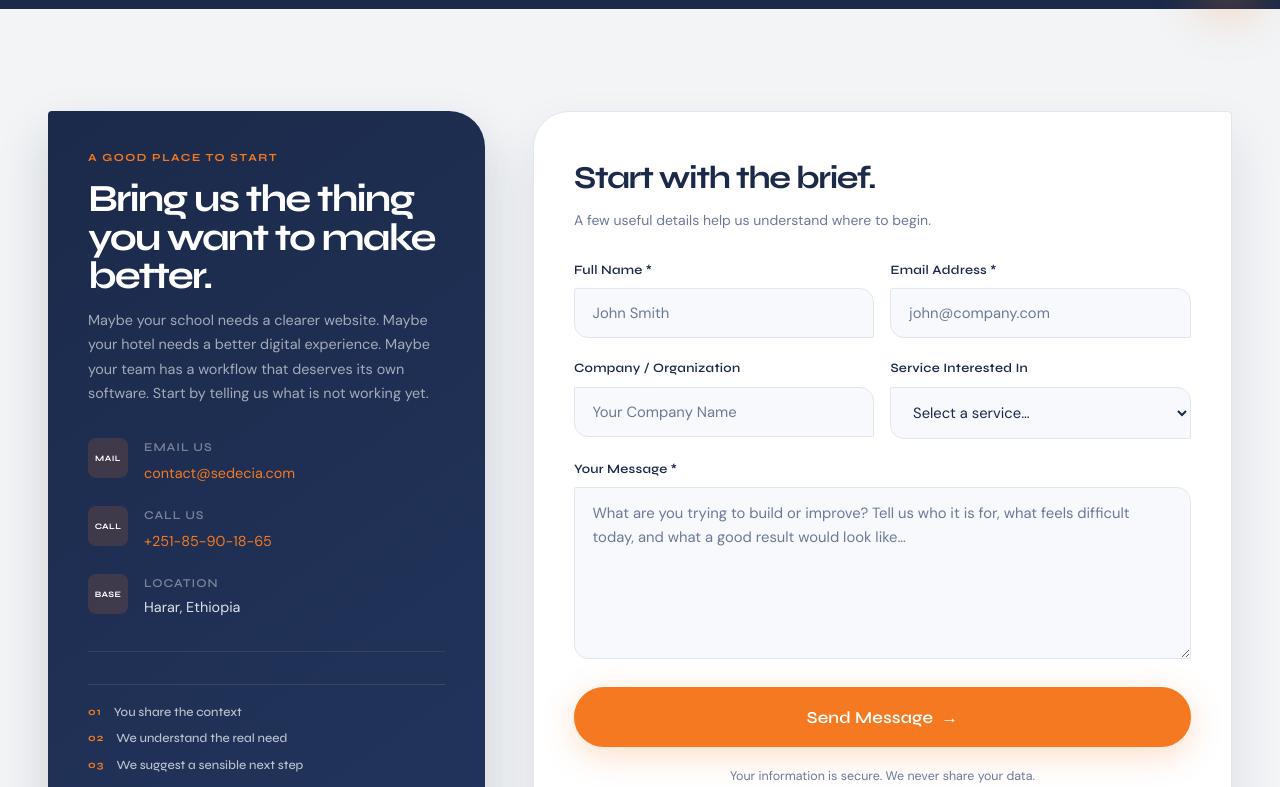
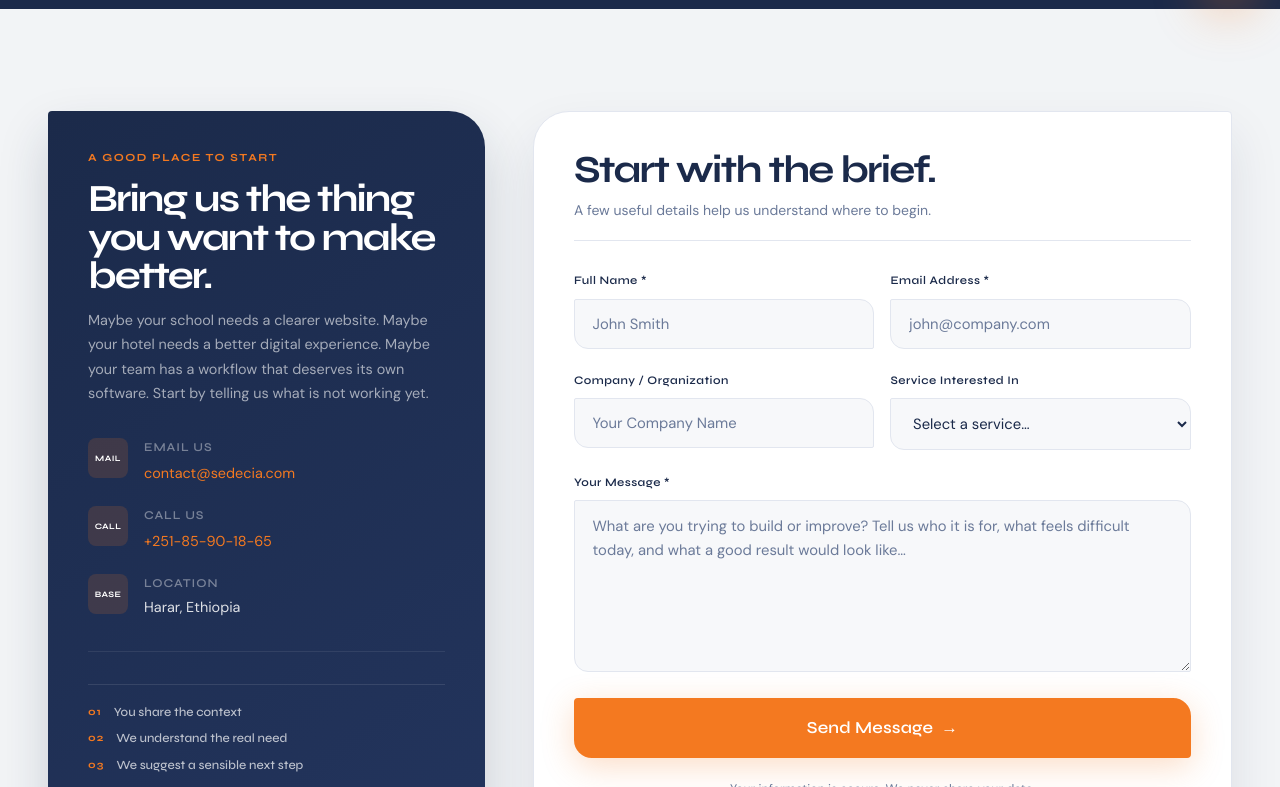
Before and after one commit to yerondereje432/sedecia, a React (Vite) app: page /contact in a window 1280 px wide. Shown: the part 773-1560 px from the top of the page. Built offline with nearby package versions, Linux system fonts and the light colour scheme.

Commit message:
Update Contact.css

```diff
--- a/src/pages/Contact.css
+++ b/src/pages/Contact.css
@@ -301,3 +301,20 @@
 @media (max-width:600px) { .contact-hero__layout { text-align:center; } .contact-hero__layout .contact-hero__subtitle { margin-inline:auto; } .contact-hero__visual { min-height:280px; transform:scale(.9); } }
 
 .contact-info-item__icon { font:700 .52rem var(--font-display); letter-spacing:.05em; }
+
+/* Inquiry form redesign */
+.contact-form { gap:1.4rem; }
+.contact-form__header { padding-bottom:1.2rem; border-bottom:1px solid var(--mid-gray); }
+.contact-form__eyebrow { display:block; margin-bottom:.7rem; color:var(--orange); font:700 .68rem var(--font-display); letter-spacing:.14em; text-transform:uppercase; }
+.contact-form__title { margin:0; font-size:clamp(1.8rem,3vw,2.6rem); line-height:.95; }
+.contact-form__sub { max-width:480px; margin-top:.6rem; line-height:1.6; }
+.contact-form__inquiry-types { display:flex; flex-wrap:wrap; gap:.55rem; }
+.contact-form__inquiry-chip { padding:.65rem .8rem; border:1px solid var(--mid-gray); border-radius:999px; background:var(--white); color:var(--text-gray); font:600 .7rem var(--font-display); cursor:pointer; transition:color .25s ease, background .25s ease, border-color .25s ease, transform .25s ease; }
+.contact-form__inquiry-chip:hover { color:var(--orange); border-color:var(--orange); transform:translateY(-2px); }
+.contact-form__inquiry-chip.active { color:#fff; border-color:var(--orange); background:var(--orange); box-shadow:0 8px 18px rgba(244,121,32,.2); }
+.contact-form__field { gap:.55rem; }
+.contact-form__label { font-size:.72rem; letter-spacing:.04em; }
+.contact-form__input { min-height:48px; background:#f7f8fa; }
+.contact-form__textarea { min-height:160px; }
+.contact-form__submit { margin-top:.2rem; border-radius:4px 18px 4px 18px; }
+@media (max-width:560px) { .contact-form__inquiry-chip { flex:1 1 calc(50% - .55rem); text-align:center; } }
```
